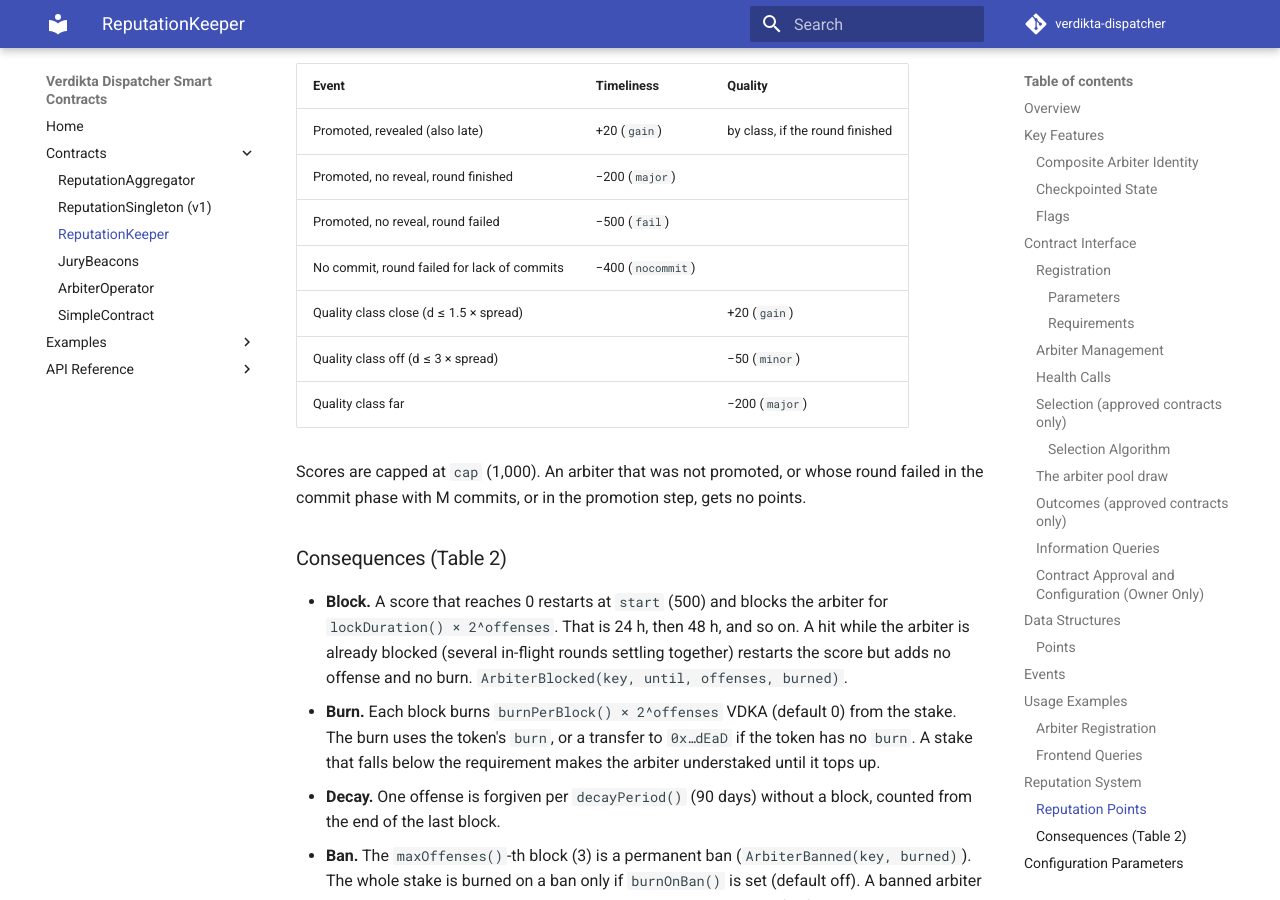
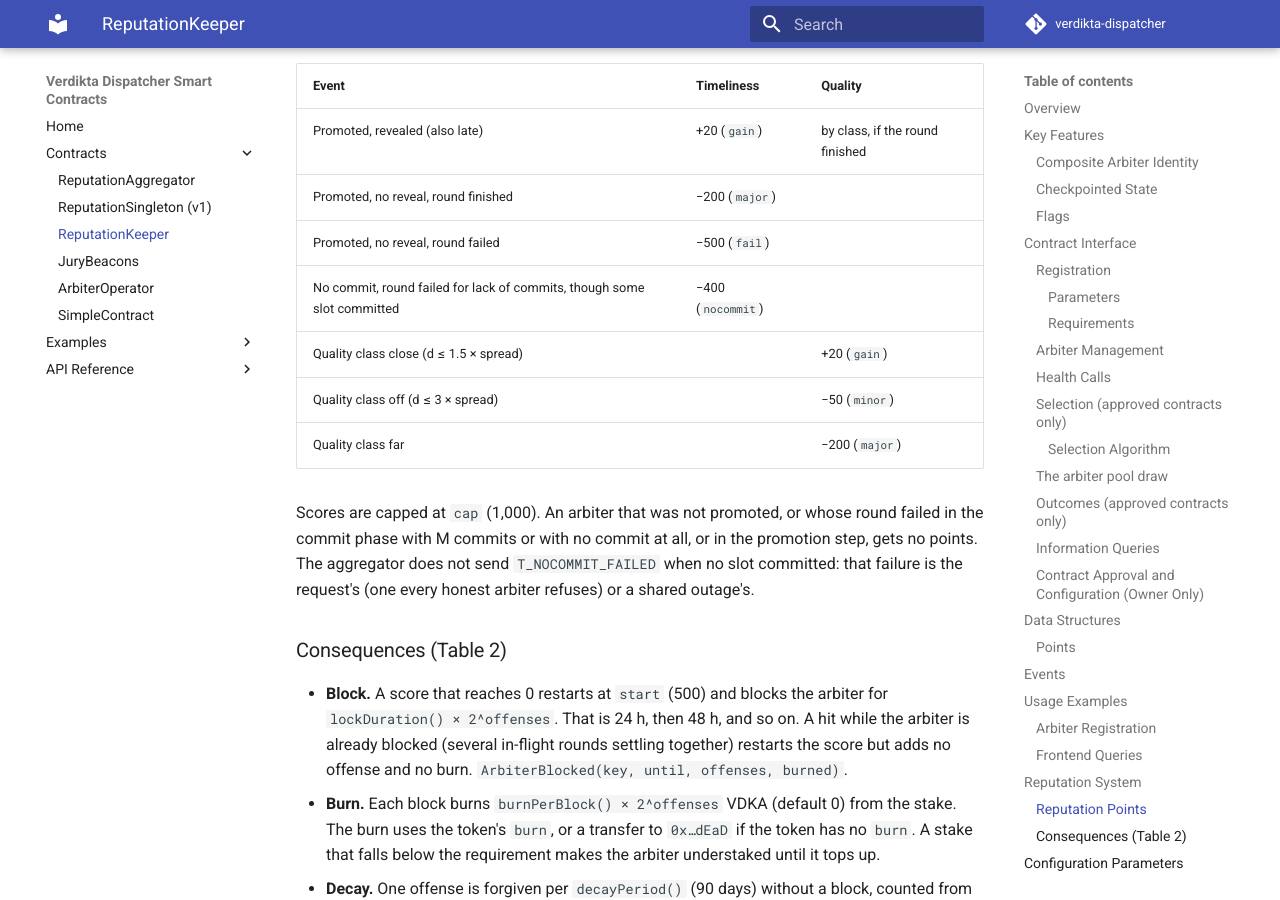
Before and after one commit to verdikta/verdikta-dispatcher, an MkDocs documentation site: the page built from docs/contracts/reputation-keeper.md, in a window 1280 px wide and 900 px high, scrolled down 13515 px. Built offline with MkDocs 1.6.1 and Material for MkDocs 9.7.7, drawn with Linux system fonts in a browser that asks for light colours; comment, search, counter and statistics services are not loaded; some of the changed text lies outside the part shown.

Commit message:
Docs: no no-commit penalty when nobody committed (dispatcher 2bb4284)
Co-Authored-By: Claude Opus 5.5 <noreply@anthropic.com>

```diff
--- a/docs/contracts/reputation-keeper.md
+++ b/docs/contracts/reputation-keeper.md
@@ -333,7 +333,7 @@ struct Points {
     uint16 minor;     // 50:  off (quality)
     uint16 major;     // 200: far (quality); promoted miss in a finished round (timeliness)
     uint16 fail;      // 500: promoted, no reveal, round failed (timeliness)
-    uint16 nocommit;  // 400: no commit, round failed for lack of commits (timeliness)
+    uint16 nocommit;  // 400: no commit, round failed for lack of commits, some slot committed (timeliness)
     uint16 start;     // 500: starting score, and the restart after a block
     uint16 cap;       // 1000: highest score
 }
@@ -495,12 +495,12 @@ At settlement the aggregator sends one code per jury slot (see [ReputationAggreg
 | Promoted, revealed (also late) | +20 (`gain`) | by class, if the round finished |
 | Promoted, no reveal, round finished | −200 (`major`) | |
 | Promoted, no reveal, round failed | −500 (`fail`) | |
-| No commit, round failed for lack of commits | −400 (`nocommit`) | |
+| No commit, round failed for lack of commits, though some slot committed | −400 (`nocommit`) | |
 | Quality class close (d ≤ 1.5 × spread) | | +20 (`gain`) |
 | Quality class off (d ≤ 3 × spread) | | −50 (`minor`) |
 | Quality class far | | −200 (`major`) |
 
-Scores are capped at `cap` (1,000). An arbiter that was not promoted, or whose round failed in the commit phase with M commits, or in the promotion step, gets no points.
+Scores are capped at `cap` (1,000). An arbiter that was not promoted, or whose round failed in the commit phase with M commits or with no commit at all, or in the promotion step, gets no points. The aggregator does not send `T_NOCOMMIT_FAILED` when no slot committed: that failure is the request's (one every honest arbiter refuses) or a shared outage's.
 
 ### Consequences (Table 2)
 
```
Also changed, not shown: docs/advanced/reputation.md (+2 -2 lines), docs/advanced/security.md (+1 -1 lines), docs/contracts/reputation-aggregator.md (+2 -1 lines), reputationBasedAggregator/README.md (+3 -2 lines), reputationBasedAggregator/TODO.md (+9 -2 lines).
